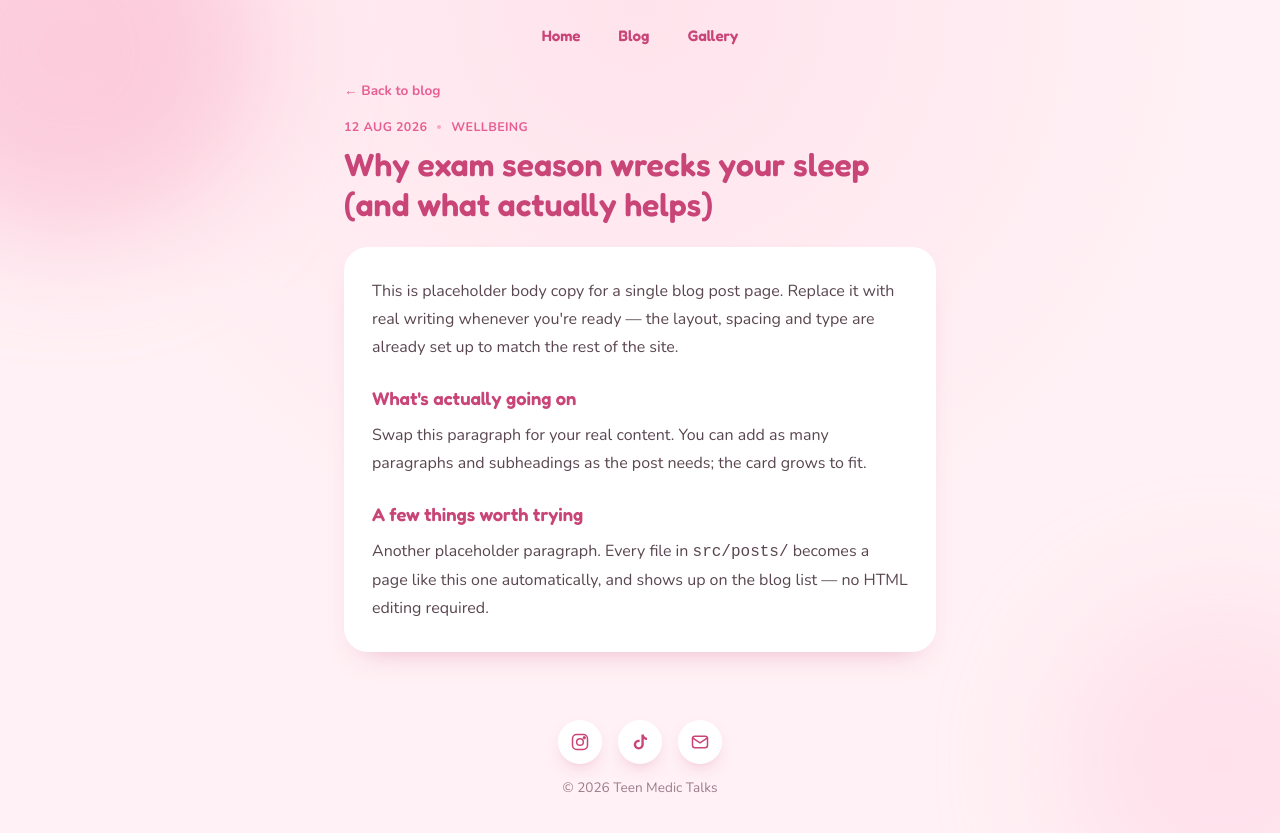
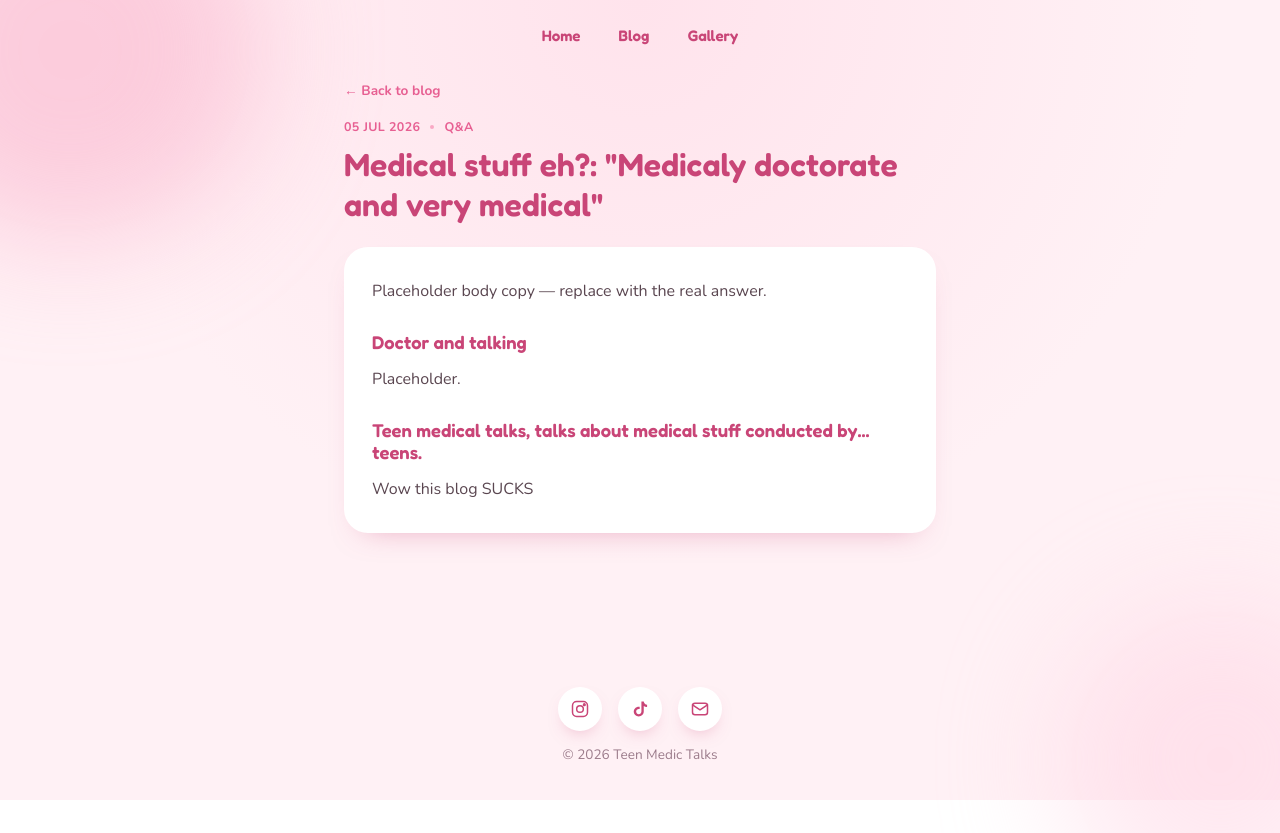
Before and after one commit to elliotjwilkie/elliotjwilkie.github.io, an Eleventy site: page src/posts/2026-08-12-exam-season-sleep.md in a window 1280 px wide. After the commit the page ends 800 px from the top, so only its background shows below. Built offline with nearby package versions, Linux system fonts and the light colour scheme; Eleventy itself is replaced by a stand-in of ours; files that its build step writes are made by us from their sources.

Commit message:
Update 2026-08-12-exam-season-sleep.md

```diff
--- a/src/posts/2026-08-12-exam-season-sleep.md
+++ b/src/posts/2026-08-12-exam-season-sleep.md
@@ -1,17 +1,17 @@
 ---
 layout: post.njk
-title: "Why exam season wrecks your sleep (and what actually helps)"
-date: 2026-08-12
-tag: "Wellbeing"
-excerpt: "Revision, screens and looming deadlines are a rough combo for your sleep cycle. Here's what's going on and a few small changes worth trying before results day."
-permalink: "/blog/why-exam-season-wrecks-your-sleep/"
+title: "Medical stuff eh?: \"Medicaly doctorate and very medical\""
+date: 2026-07-05
+tag: "Q&A"
+excerpt: "Medical stuff is often used as a topic for advanced yapping, yapping allows peopkle to take up space, pretty peak tbh."
+permalink: "/blog/ask-a-medic-dizziness-after-growth-spurts/"
 ---
-This is placeholder body copy for a single blog post page. Replace it with real writing whenever you're ready — the layout, spacing and type are already set up to match the rest of the site.
+Placeholder body copy — replace with the real answer.
 
-## What's actually going on
+## Doctor and talking
 
-Swap this paragraph for your real content. You can add as many paragraphs and subheadings as the post needs; the card grows to fit.
+Placeholder.
 
-## A few things worth trying
+## Teen medical talks, talks about medical stuff conducted by... teens.
 
-Another placeholder paragraph. Every file in `src/posts/` becomes a page like this one automatically, and shows up on the blog list — no HTML editing required.
+Wow this blog SUCKS
```
